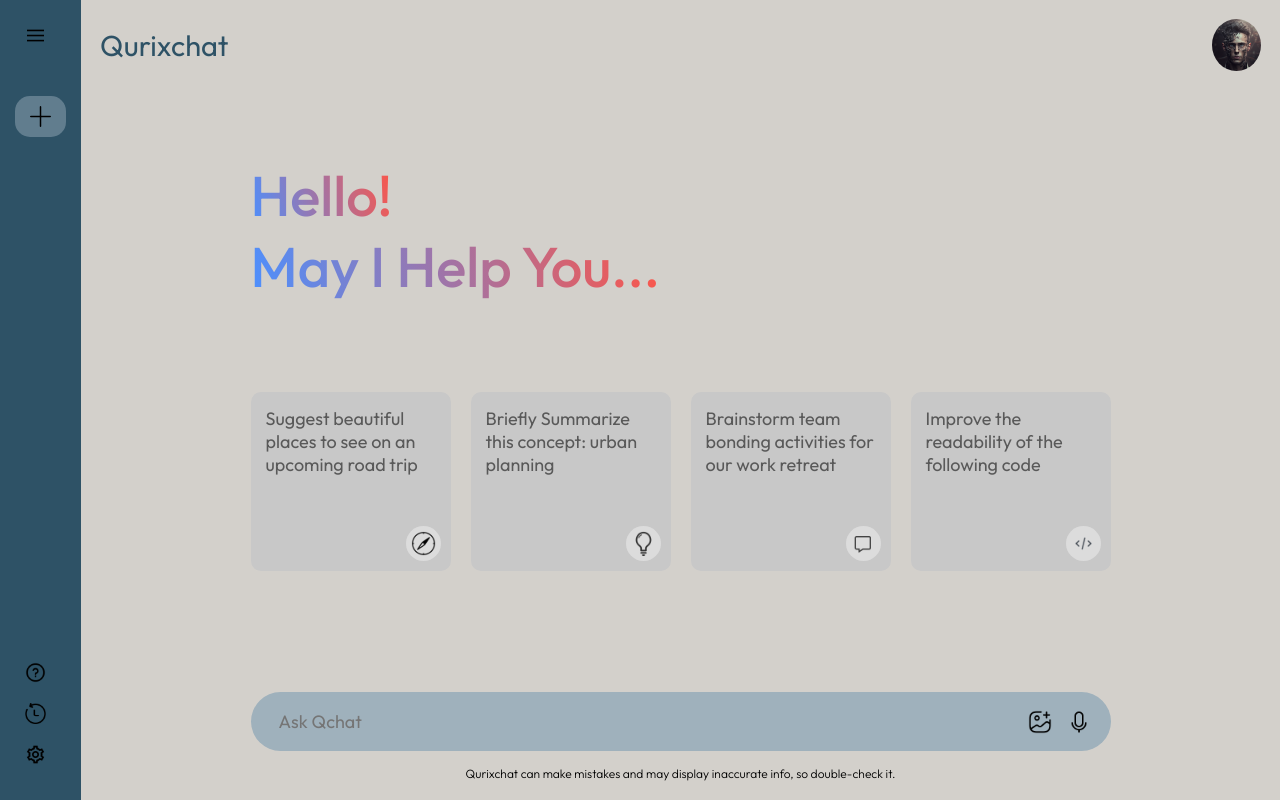
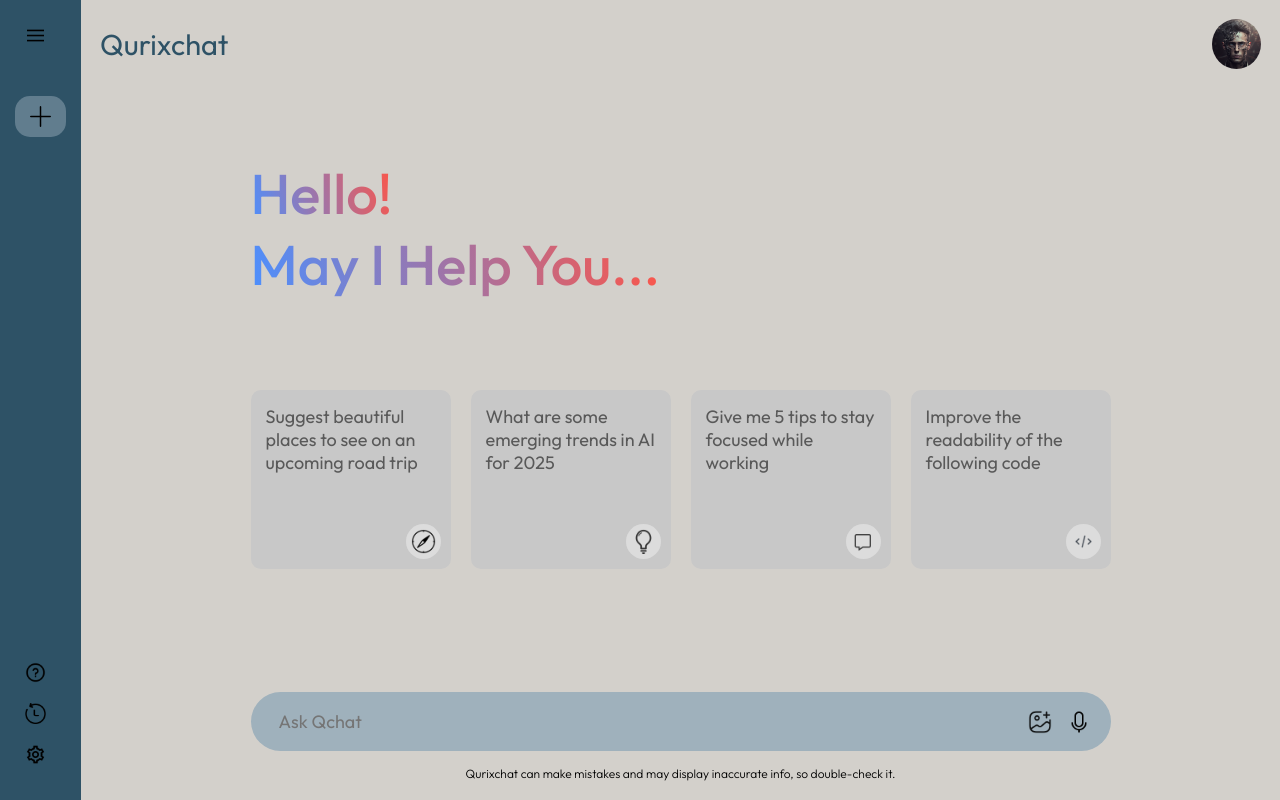
Before and after one commit to chetan-m26/Qurixchat, a React (Vite) app: page / in a window 1280 px wide. Built offline with nearby package versions, Linux system fonts and the light colour scheme.

Commit message:
New Feauters

```diff
--- a/package.json
+++ b/package.json
@@ -13,7 +13,8 @@
   "dependencies": {
     "@google/generative-ai": "^0.21.0",
     "react": "^18.3.1",
-    "react-dom": "^18.3.1"
+    "react-dom": "^18.3.1",
+    "react-router-dom": "^7.5.3"
   },
   "devDependencies": {
     "@eslint/js": "^9.11.1",
--- a/src/App.jsx
+++ b/src/App.jsx
@@ -1,7 +1,6 @@
 import React from 'react'
 import Sidebar from './components/sidebar/sidebar'
 import Main from './components/Main/Main'
-
 
 const App = () => {
   return (
--- a/src/components/Main/Main.css
+++ b/src/components/Main/Main.css
@@ -3,6 +3,31 @@
     padding-bottom: 15vh;
     position: relative;
 }
+
+/* line 8 to 29 are user icon popping styles */
+.user-icon {
+    width: 100px;
+    height: 50px;
+    border-radius: 50%;
+    object-fit: cover;
+    cursor: pointer;
+    transition: all 0.4s ease;
+    z-index: 1;
+  }
+
+  /* When clicked, make it huge and center it */
+  .center-pop {
+    position: fixed;
+    top: 50%;
+    left: 50%;
+    transform: translate(-50%, -50%) scale(9); /* center + enlarge */
+    z-index: 999;
+    transition: transform 0.4s ease;
+    width: 100px;
+    height: 50px;
+    border-radius: 50%;
+  }
+
 
 .Main .nav{
     display: flex;
--- a/src/components/Main/Main.jsx
+++ b/src/components/Main/Main.jsx
@@ -2,16 +2,26 @@ import React, { useContext } from 'react'
 import './Main.css'
 import { assets } from '../../assets/assets'
 import { Context } from '../../context/Context'
+const SpeechRecognition = window.SpeechRecognition || window.webkitSpeechRecognition;
+const recognition = SpeechRecognition ? new SpeechRecognition() : null;
+// 5 & 6 are mic speech input consts
+// line 103 to 124 from alt "mic" to 2 flower bracket(}})
 
 const Main = () => {
 
     const {onSent,recentPrompt,showResult,loading,resultData,setInput,input} = useContext(Context)
-
+// 13 to 16 line are popping user icon
+    const [isPopped, setIsPopped] = React.useState(false);
+    const togglePop = () => {
+        setIsPopped(prev => !prev);
+    };
+// 22 and 23 line from alt under "user" to center pop flower bracket close '}'
     return (
         <div className='Main'>
             <div className='nav'>
                 <p>Qurixchat</p>
-                <img src={assets.user_icon} alt="" />
+                <img src={assets.user_icon} alt="user" onClick={togglePop}
+                className={`user-icon ${isPopped ? 'center-pop' : ''}`} />
             </div>
             <div className="main-container">
 
@@ -21,24 +31,39 @@ const Main = () => {
                     <p><span>Hello!</span></p>
                     <p><span>May I Help You...</span></p>
                 </div>
+
                 <div className="card-box">
-                    <div className="card">
-                        <p>Suggest beautiful places to see on an upcoming road trip</p>
-                        <img src={assets.compass_icon} alt="" />
+                    {[
+                        "Suggest beautiful places to see on an upcoming road trip",
+                        "What are some emerging trends in AI for 2025",
+                        "Give me 5 tips to stay focused while working",
+                        "Improve the readability of the following code"
+                    ].map((text, index) => (
+                    <div
+                    className="card"
+                    key={index}
+                    onClick={() => {
+                        setInput(text);
+                        onSent(text);
+                    }}
+                    >
+                        <p>{text}</p>
+                        <img
+                        src={
+                            index === 0
+                            ? assets.compass_icon
+                            : index === 1
+                            ? assets.bulb_icon
+                            : index === 2
+                            ? assets.message_icon
+                            : assets.code_icon
+                        }
+                        alt=""
+                        />
+                        </div>
+                    ))}
                     </div>
-                    <div className="card">
-                        <p>Briefly Summarize this concept: urban planning</p>
-                        <img src={assets.bulb_icon} alt="" />
-                    </div>
-                    <div className="card">
-                        <p>Brainstorm team bonding activities for our work retreat</p>
-                        <img src={assets.message_icon} alt="" />
-                    </div>
-                    <div className="card">
-                        <p>Improve the readability of the following code</p>
-                        <img src={assets.code_icon} alt="" />
-                    </div>
-                </div>
+
                  </>
                  :<div className='result'>
                     <div className="result-title">
@@ -63,10 +88,43 @@ const Main = () => {
 
                 <div className="Main-bottom">
                     <div className="search-box">
-                        <input onChange={(e)=>setInput(e.target.value)} value={input} type="text" placeholder='Ask Qchat' />
+                        <input onChange={(e)=>setInput(e.target.value)} value={input} type="text" placeholder='Ask Qchat'
+                        onKeyDown={(e) => {
+                            if (e.key === 'Enter' && input.trim() !== '') {
+                              onSent(input);
+                            }
+                          }}
+                        />
+
                         <div>
-                            <img src={assets.gallery_icon} alt="" />
-                            <img src={assets.mic_icon} alt="" />
+                            <img src={assets.gallery_icon} alt="gallery"
+                            title="Gallery feature is not available yet"
+                            style={{ cursor: 'not-allowed', opacity: 0.9 }} />
+
+                            <img src={assets.mic_icon} alt="mic" title="Click to speak"
+                            style={{ cursor: recognition ? 'pointer' : 'not-allowed', opacity: recognition ? 1 : 0.5 }}
+                            onClick={() => {
+                                if (!recognition) {
+                                    alert("Speech recognition is not supported in this browser.");
+                                    return;
+                                }
+
+                                recognition.lang = 'en-US';
+                                recognition.start();
+                                recognition.onstart = () => {
+                                    console.log("Voice recognition started. Speak now.");
+                                };
+
+                                recognition.onresult = (event) => {
+                                    const voiceText = event.results[0][0].transcript;
+                                    setInput(voiceText);
+                                };
+                                recognition.onerror = (event) => {
+                                    console.error("Speech recognition error:", event.error);
+                                };
+                                }}
+                                />
+
                             {input?<img onClick={()=>onSent()} src={assets.send_icon} alt="" />:null}
                         </div>
                     </div>
--- a/src/components/sidebar/sidebar.jsx
+++ b/src/components/sidebar/sidebar.jsx
@@ -37,19 +37,23 @@ const Sidebar = () => {
           :null
           }
         </div>
+
         <div className="bottom">
           <div className="bottom-item recent-entry">
             <img src={assets.question_icon} alt="" />
             {extended?<p>Help</p>:null}
           </div>
+
           <div className="bottom-item recent-entry">
             <img src={assets.history_icon} alt="" />
             {extended?<p>Activity</p>:null}
           </div>
+
           <div className="bottom-item recent-entry">
             <img src={assets.setting_icon} alt="" />
             {extended?<p>Settings</p>:null}
           </div>
+
         </div>
     </div>
   )
```
Also changed, not shown: 1 other file (tests, documents, lock files or other folders).
